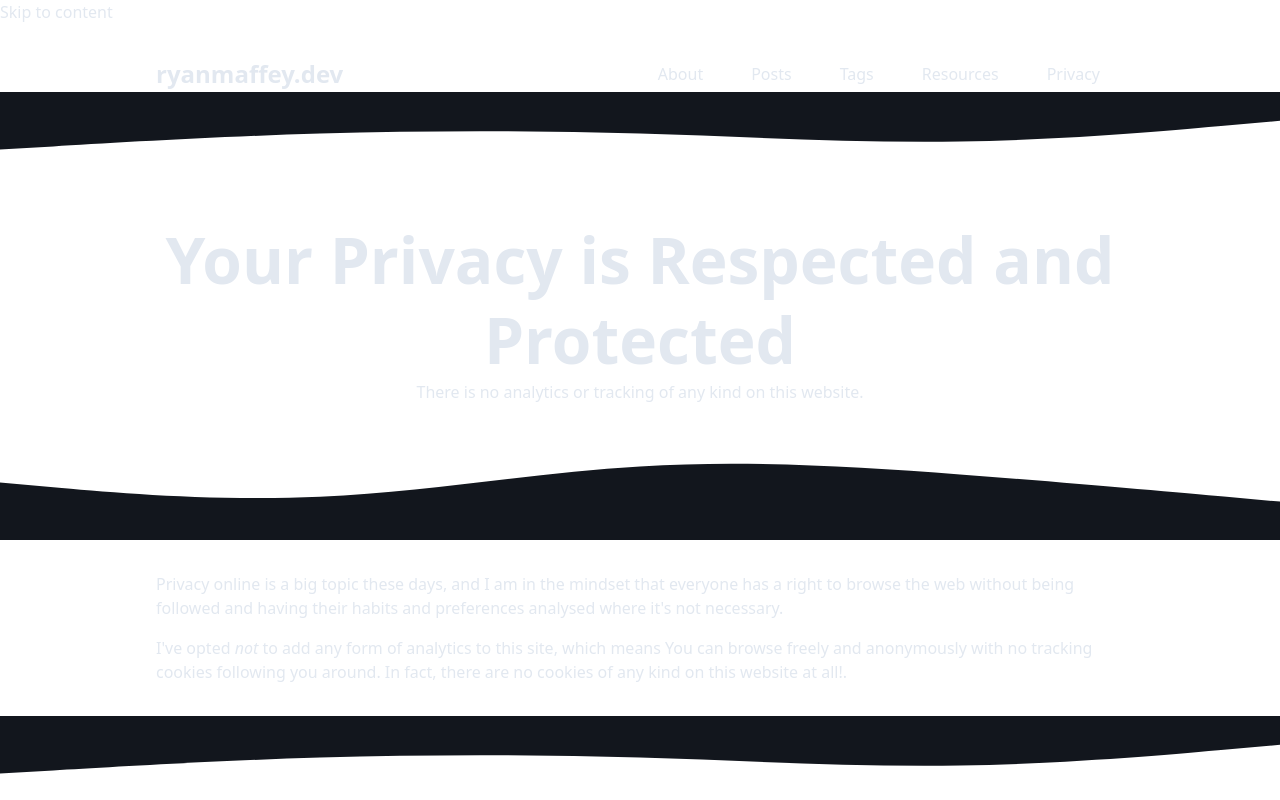
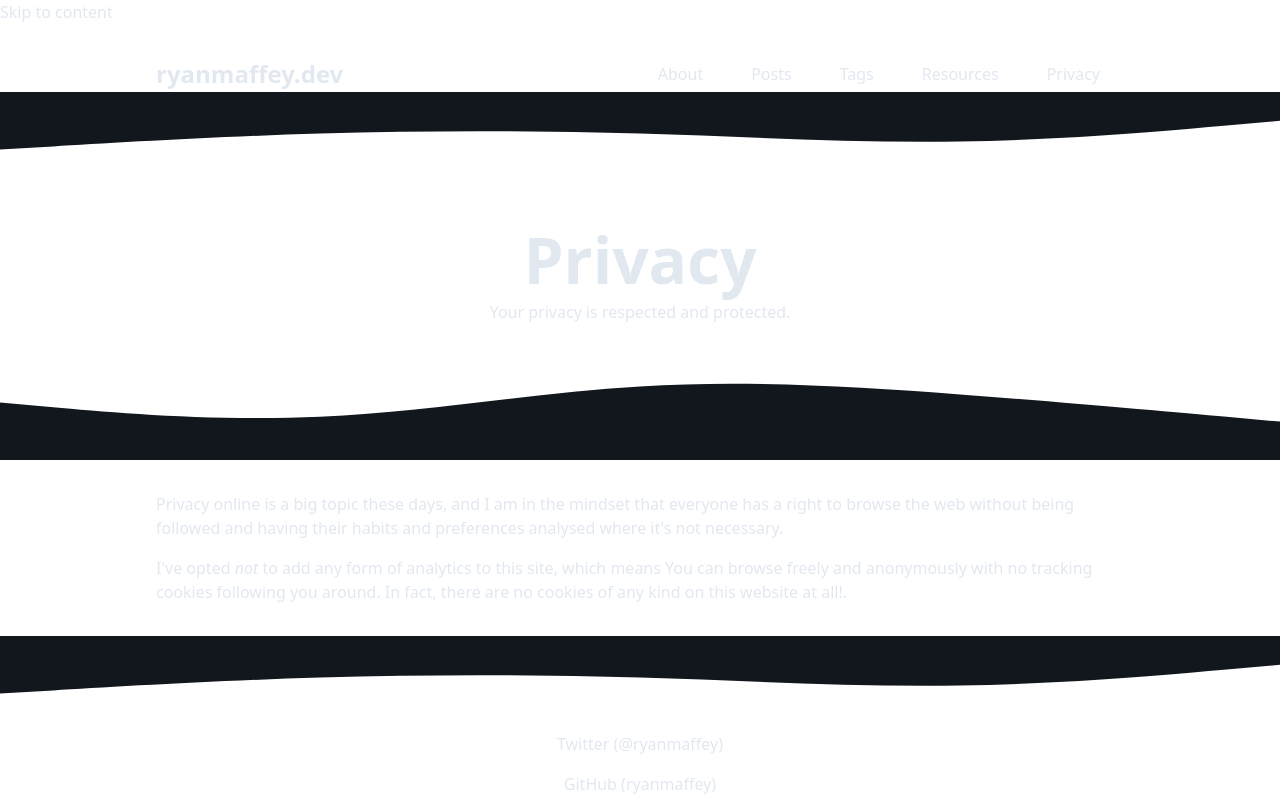
Before and after one commit to ryanmaffey/ryanmaffey.dev, a Next.js app: page /privacy in a window 1280 px wide. Shown: the top 800 px of the page. Built offline with nearby package versions, Linux system fonts and the light colour scheme.

Commit message:
chore: content tweaks

```diff
--- a/pages/cookies/index.tsx
+++ b/pages/cookies/index.tsx
@@ -11,8 +11,8 @@ const CookiesPage: React.FC = () => {
             description="You won't find a single cookie on this website."
         >
             <TitleHeader>
-                <h1 className="m-0">No Cookies Here!</h1>
-                <p>You won't find a single cookie on this website.</p>
+                <h1 className="m-0">Cookies</h1>
+                <p>No cookies here!</p>
             </TitleHeader>
             <div className="container page">
                 <section>
--- a/pages/index.tsx
+++ b/pages/index.tsx
@@ -18,7 +18,7 @@ interface IProps {
 
 const Home: React.FC<IProps> = (props) => {
     const description =
-        "I'm a Front-End Web Developer working in Bournemouth. I love programming, creating applications for the web and teaching others how to do the same!";
+        "I'm a Front-End Web Developer working in Bournemouth. I love creating applications for the web and teaching others how to do the same!";
     return (
         <>
             <Head>
@@ -41,11 +41,10 @@ const Home: React.FC<IProps> = (props) => {
                     <h1>Hello, I'm Ryan!</h1>
                     <p>
                         I'm a Front-End Web Developer working in Bournemouth. I
-                        love programming and creating applications for the web,
-                        but I also enjoy teaching and sharing knowledge with
-                        other developers. That's why I decided to share my
-                        thoughts, experiences and things I've learned here on
-                        this blog!
+                        love creating applications for the web and teaching /
+                        sharing knowledge with other developers. That's why I
+                        decided to share my thoughts, experiences and things
+                        I've learned here on this blog!
                     </p>
                 </TitleHeader>
                 <SidebarLayout
--- a/pages/privacy/index.tsx
+++ b/pages/privacy/index.tsx
@@ -12,11 +12,8 @@ const CookiesPage: React.FC = () => {
             website."
         >
             <TitleHeader>
-                <h1 className="m-0">Your Privacy is Respected and Protected</h1>
-                <p>
-                    There is no analytics or tracking of any kind on this
-                    website.
-                </p>
+                <h1 className="m-0">Privacy</h1>
+                <p>Your privacy is respected and protected.</p>
             </TitleHeader>
             <div className="container page">
                 <section>
```
